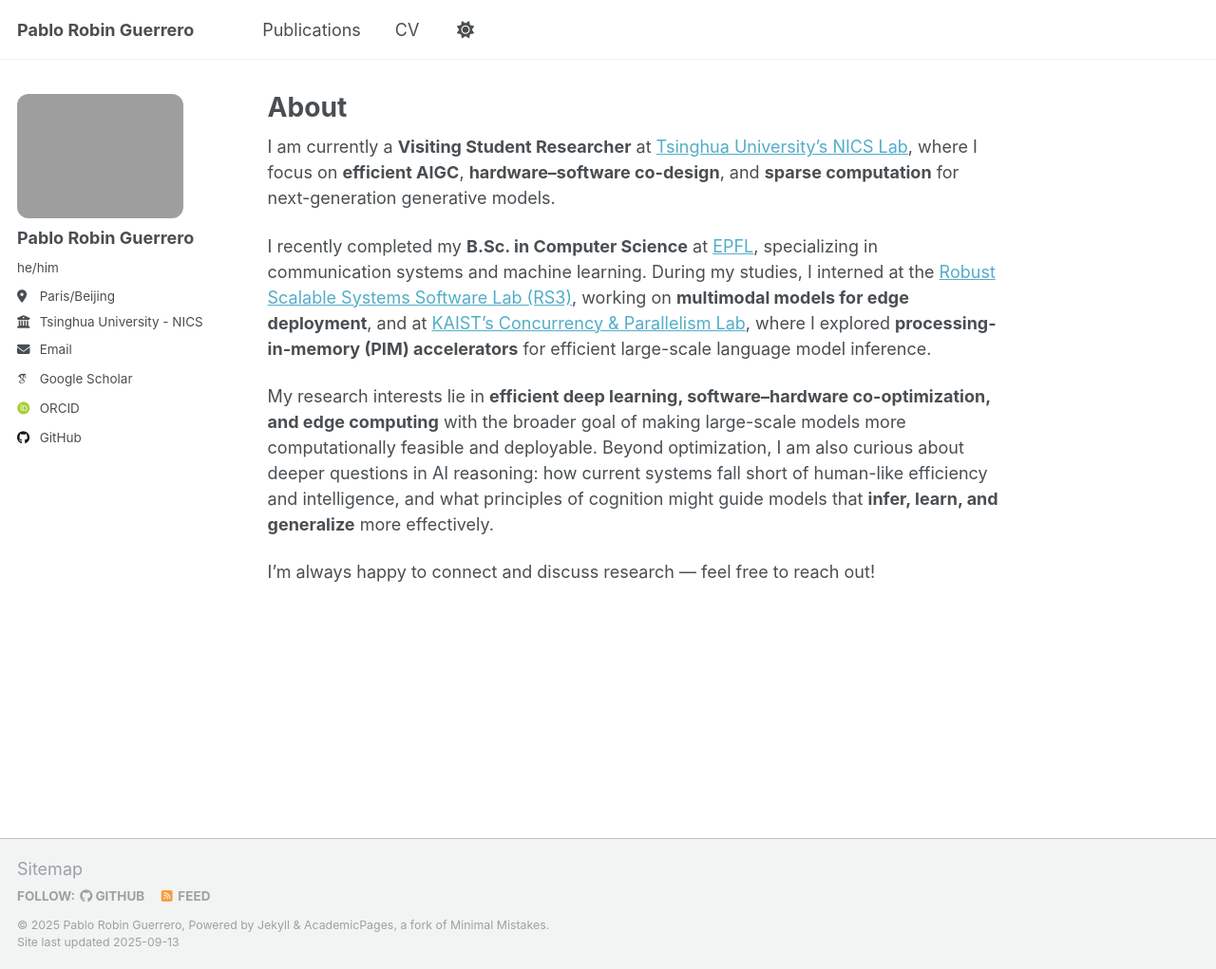
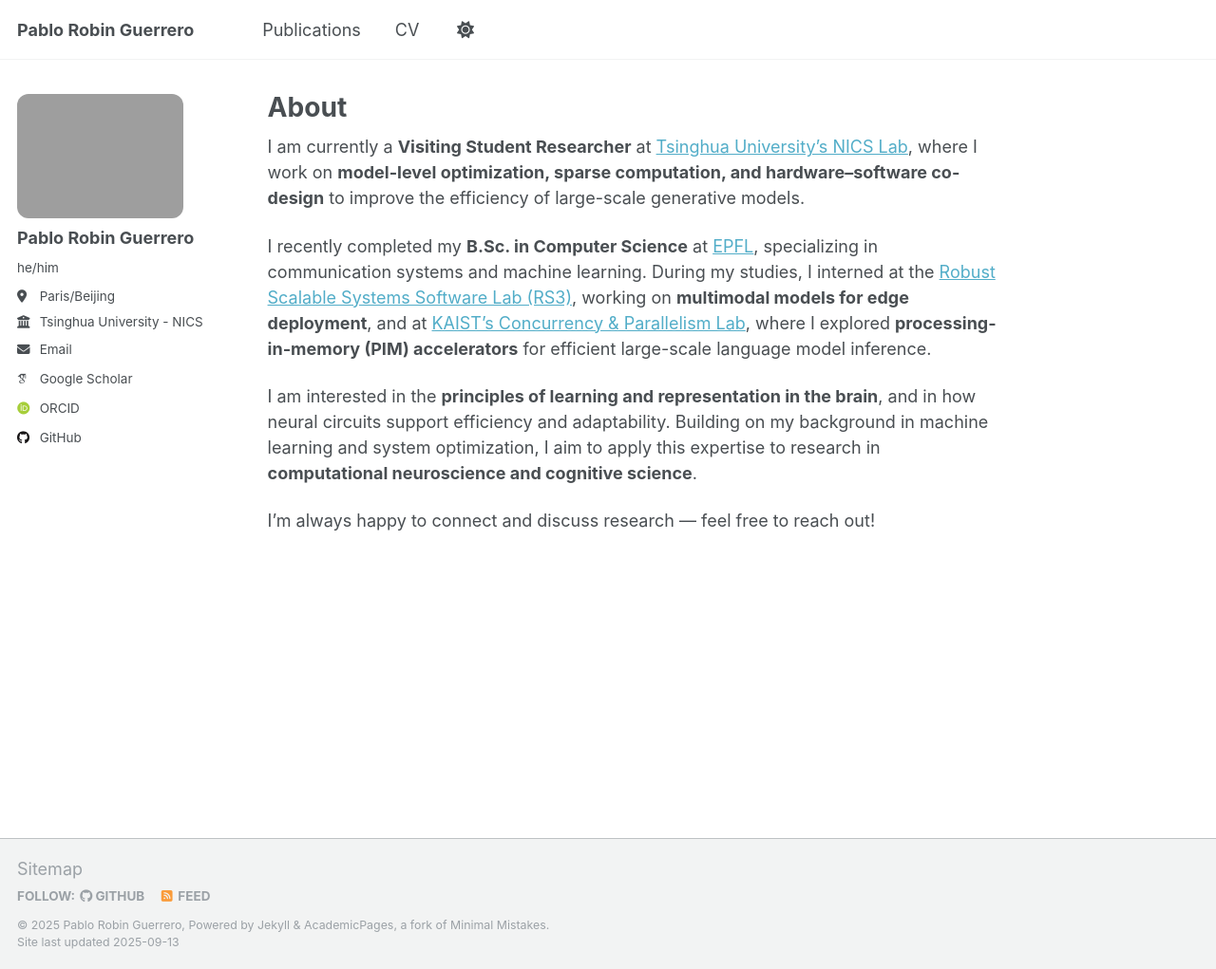
Before and after one commit to veridisyndrome/veridisyndrome.github.io, a Jekyll site: the page built from _pages/about.md, in a window 1280 px wide and 1021 px high. Shown: the whole window at 95% size. Built offline with Jekyll 4.4.1, drawn with Linux system fonts in a browser that asks for light colours; some web fonts are replaced; a script that is not in the unit is left out.

Commit message:
update cv and interests

```diff
--- a/_pages/about.md
+++ b/_pages/about.md
@@ -7,10 +7,10 @@ redirect_from:
   - /about.html
 ---
 
-I am currently a **Visiting Student Researcher** at [Tsinghua University’s NICS Lab](https://www.tsinghua.edu.cn/), where I focus on **efficient AIGC**, **hardware–software co-design**, and **sparse computation** for next-generation generative models.
+I am currently a **Visiting Student Researcher** at [Tsinghua University’s NICS Lab](https://www.tsinghua.edu.cn/), where I work on **model-level optimization, sparse computation, and hardware–software co-design** to improve the efficiency of large-scale generative models.
 
 I recently completed my **B.Sc. in Computer Science** at [EPFL](https://www.epfl.ch/), specializing in communication systems and machine learning. During my studies, I interned at the [Robust Scalable Systems Software Lab (RS3)](https://rs3lab.github.io/), working on **multimodal models for edge deployment**, and at [KAIST’s Concurrency & Parallelism Lab](https://cp.kaist.ac.kr/), where I explored **processing-in-memory (PIM) accelerators** for efficient large-scale language model inference.
 
-My research interests lie in **efficient deep learning, software–hardware co-optimization, and edge computing** with the broader goal of making large-scale models more computationally feasible and deployable. Beyond optimization, I am also curious about deeper questions in AI reasoning: how current systems fall short of human-like efficiency and intelligence, and what principles of cognition might guide models that **infer, learn, and generalize** more effectively.
+I am interested in the **principles of learning and representation in the brain**, and in how neural circuits support efficiency and adaptability. Building on my background in machine learning and system optimization, I aim to apply this expertise to research in **computational neuroscience and cognitive science**.
 
 I’m always happy to connect and discuss research — feel free to reach out!
```
Also changed, not shown: _pages/cv.md (+4 -0 lines).
